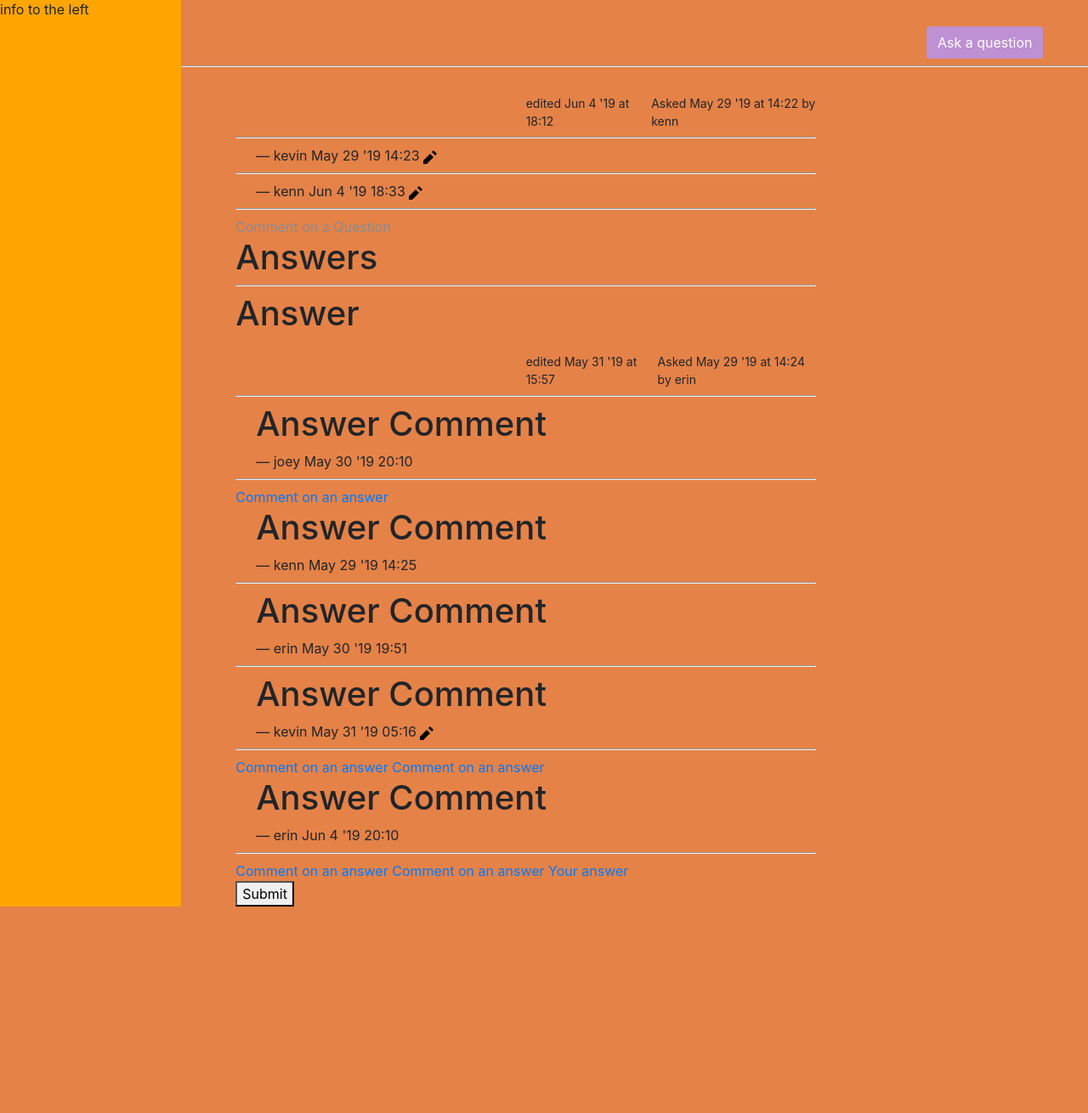
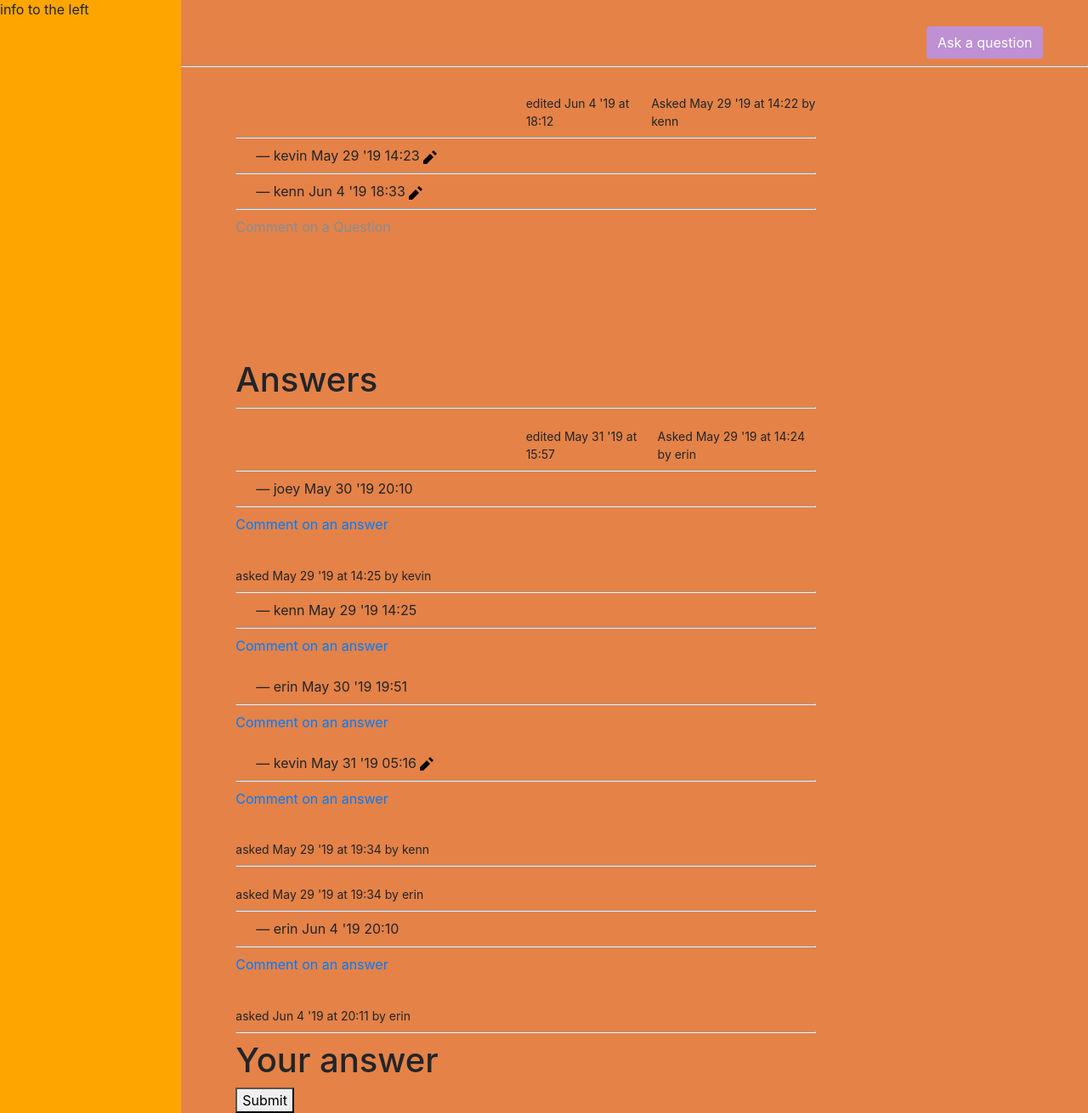
Before and after one commit to Litterial/Passion-Project, a Django app: page /ask/read/1/ in a window 1280 px wide. Shown: the part 65-1375 px from the top of the page at 85% size. Before the commit the page ends 1132 px from the top, so only its background shows below. Run offline with Django 3.2, Linux system fonts and the light colour scheme; data comes from the database, SQL or seed files in the repository; both versions use the stored data as it was after the commit; some libraries are stand-ins or nearby versions.

Commit message:
finished design of reading question, ansers and comments. Need to work on spacing"

```diff
--- a/passionProject/settings.py
+++ b/passionProject/settings.py
@@ -177,7 +177,7 @@ TINYMCE_DEFAULT_CONFIG = {
         {'title': 'Table row 1', 'selector': 'tr', 'classes': 'tablerow'}
     ],
 
-    'width': '400',
+    'width': '800',
     'height': '200',
     'resize':'none',
 }
--- a/passionProjectApp/templates/passionProjectApp/ask_read.html
+++ b/passionProjectApp/templates/passionProjectApp/ask_read.html
@@ -50,16 +50,16 @@
         <a class="addQComment" href="{% url 'comment_ask' question.id %}">Comment on a Question</a>
 
         {% if answers %}
+        <br/><br/><br/><br/><br/><br/><br/>
         <h1>Answers</h1>
         <hr>
         {% for x in answers %}
-        <h1>Answer</h1>
         <div class="questionFont">{% autoescape off%}{{x.message}} {% endautoescape %}</div>
         <div class="questionOptions">
             {% if request.user == x.author %}
             <span class="editlinks">
-    <a class= 'editMargins' href="{% url 'ans_edit' x.id %}"><abbr title="revise and improve post">edit</abbr></a>
-    <a href="{% url 'ans_del' question.id %}"><abbr title="remove post including answers and comments">delete</abbr></a>
+    <a class= 'editMargins' href="{% url 'answer_edit' x.id %}"><abbr title="revise and improve post">edit</abbr></a>
+    <a href="{% url 'answer_del' question.id %}"><abbr title="remove post including answers and comments">delete</abbr></a>
     {% endif %}
     </span>
             {% if x.last_update > x.date_created %}
@@ -70,19 +70,16 @@
             <span ><abbr class="" title="{{x.date_created}}">
             {% load tz %} asked {{ x.date_created|utc|date:"M j 'y"}} at {{ x.date_created|utc|date:'H:i' }} by {{x.author}}
         </abbr></span>
+
             {% endif %}
         </div>
         <hr/>
-<!--        {% if request.user == x.author %}-->
-<!--        <a href="{% url 'answer_edit' x.id %}">Edit an answer</a>-->
-<!--        <a href="{% url 'answer_del' x.id %}">Delete on an answer</a>-->
-<!--        {% endif %}-->
-<!--        <p></p>-->
+
+
         {% if answer_comment %}
         {% for y in answer_comment %}
         {% if y.parent == x %}
         <div class="qComment">
-            <h1>Answer Comment</h1>
             {% autoescape off %} {{y.message}} {% endautoescape %} — <span>{{y.author}}<abbr title="{{y.last_update}}">
             {% load tz %}{{ y.date_created|utc|date:"M j 'y "}}{{ y.date_created|utc|date:'H:i' }}</abbr></span>
             {% if y.last_update > y.date_created %}
@@ -96,31 +93,17 @@
             {% endif %}
         </div>
         <hr/>
-
+        <p><a href="{% url 'comment_answer' x.id%}">Comment on an answer</a></p>
+        <br/><br/>
         {% endif %}
         {% endfor %}
         {% endif %}
-        <p><a href="{% url 'comment_answer' x.id%}">Comment on an answer</a></p>
-<!--        <h6>Answer Comments Right here</h6>-->
-<!--        {% if answer_comment %}-->
-<!--        {% for y in answer_comment %}-->
-<!--        {% if y.parent == x %}-->
-<!--        {% autoescape off %}{{y.message}} {% endautoescape %}-->
-<!--        {% if request.user == y.author %}-->
-<!--        <a href="{% url 'comment_answer_edit' y.id  x.parent_id %}">Edit A comment</a>-->
-<!--        <a href="{% url 'comment_answer_del' y.id x.parent_id %}">Delete A answer</a>-->
-<!--        {% endif %}-->
-<!--        {% endif %}-->
-<!--        {% endfor %}-->
-<!--        {% endif %}-->
-<!--        <p><a href="{% url 'comment_answer' x.id%}">Comment on an answer</a></p>-->
 
-<!--        {% endfor %}-->
-<!--        {% endif %}-->
-<!--        <p></p>-->
 
-        <a href="{% url 'answer' question.id%}">Your answer</a>
 
+        {% endfor %}
+        <h1>Your answer</h1>
+        {% endif %}
         <form  onsubmit="putCookie()" class="askForm" method ='POST' action="{% url 'answer' question.id %}">
             {% csrf_token %}
             {{form.as_p}}
```
Also changed, not shown: db.sqlite3.
